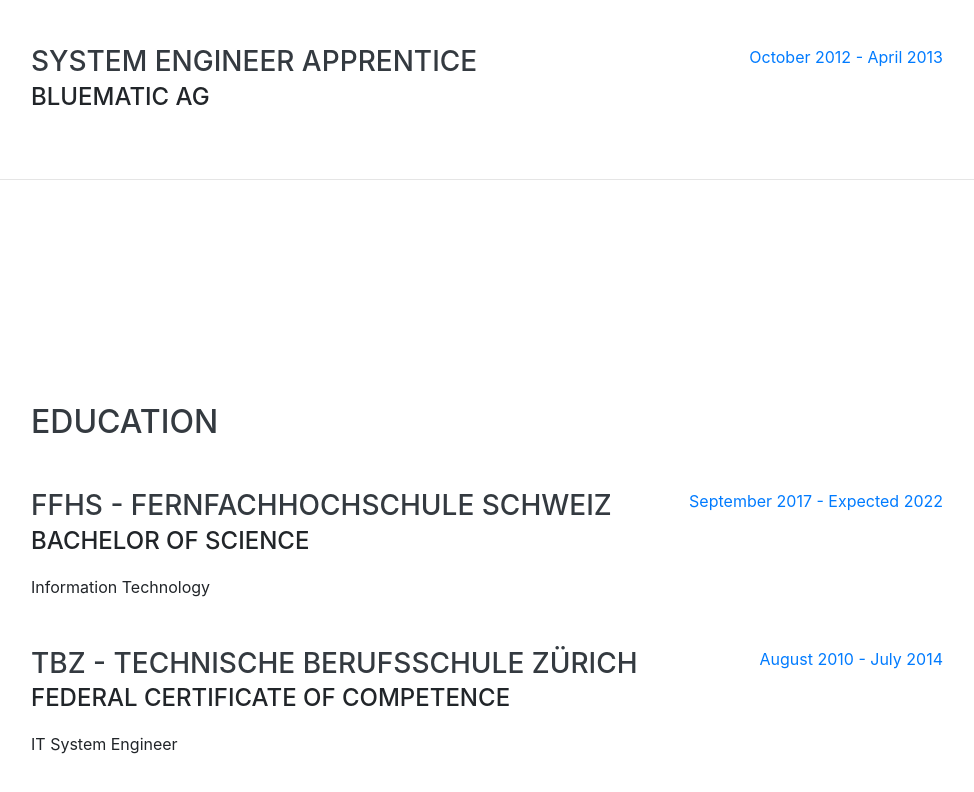
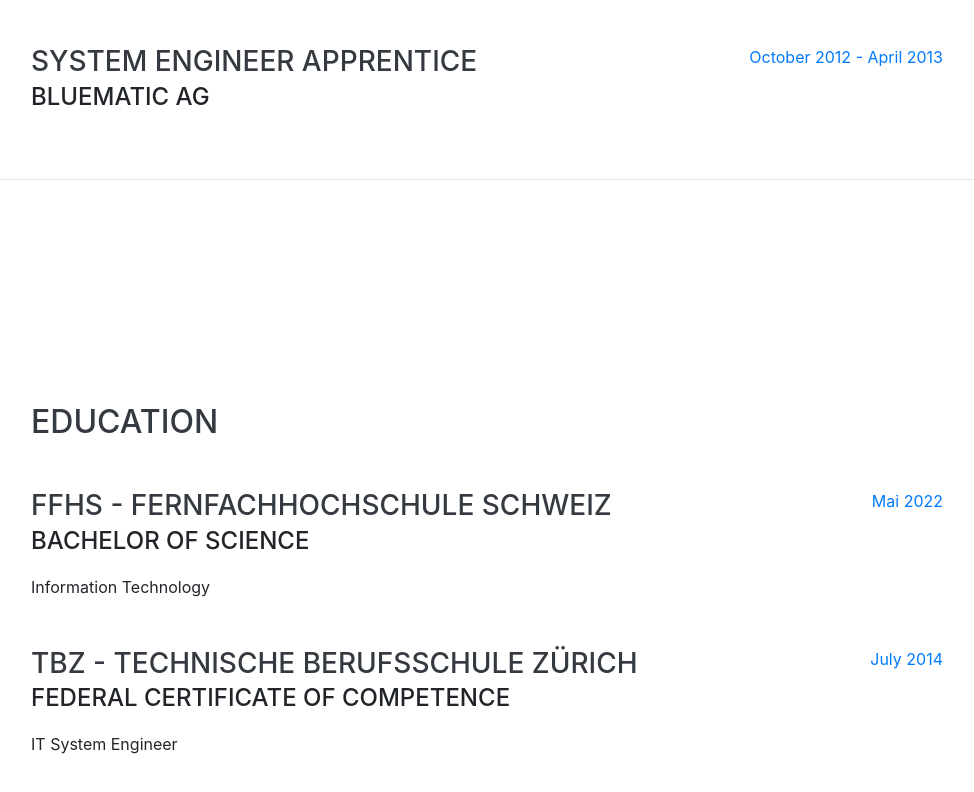
Before and after one commit to Mariusium/mariusweber, a website with bundled scripts: page index.html in a window 1280 px wide. Shown: the part 1492-2284 px from the top of the page, without its empty margins (289-1263 px from the left). Built offline with nearby package versions, Linux system fonts and the light colour scheme; a web font is replaced by a local one.

Commit message:
update email address and end of school

```diff
--- a/index.html
+++ b/index.html
@@ -69,7 +69,7 @@
         <h1 class="mb-0">Marius
           <span class="text-primary">Weber</span>
         </h1>
-        <div class="subheading mb-5"><a href="mailto:marius.weber@gmx.ch">marius.weber@gmx.ch</a>
+        <div class="subheading mb-5"><a href="mailto:marius.weber@gmx.ch">marius.weber@protonmail.com</a>
         </div>
         <p class="lead mb-5">Software Engineer with a demonstrated history of working in the information technology and
           services industry. Strong information technology professional, currently working on my BSc focused in
@@ -181,7 +181,7 @@
             <!-- <p>GPA: 3.23</p> -->
           </div>
           <div class="resume-date text-md-right">
-            <span class="text-primary">September 2017 - Expected 2022</span>
+            <span class="text-primary">Mai 2022</span>
           </div>
         </div>
 
@@ -193,7 +193,7 @@
             <!-- <p>GPA: 3.56</p> -->
           </div>
           <div class="resume-date text-md-right">
-            <span class="text-primary">August 2010 - July 2014</span>
+            <span class="text-primary">July 2014</span>
           </div>
         </div>
 
```
